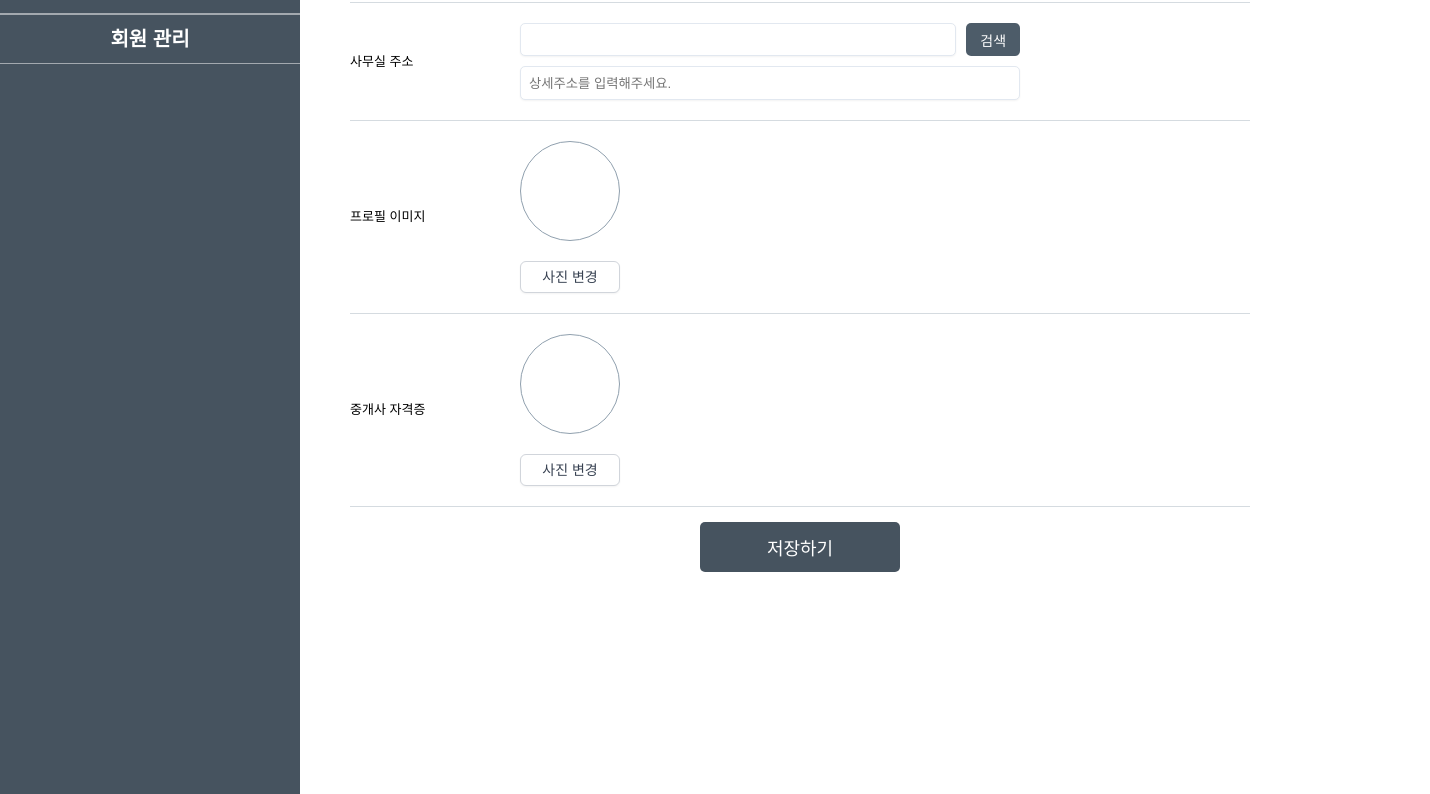
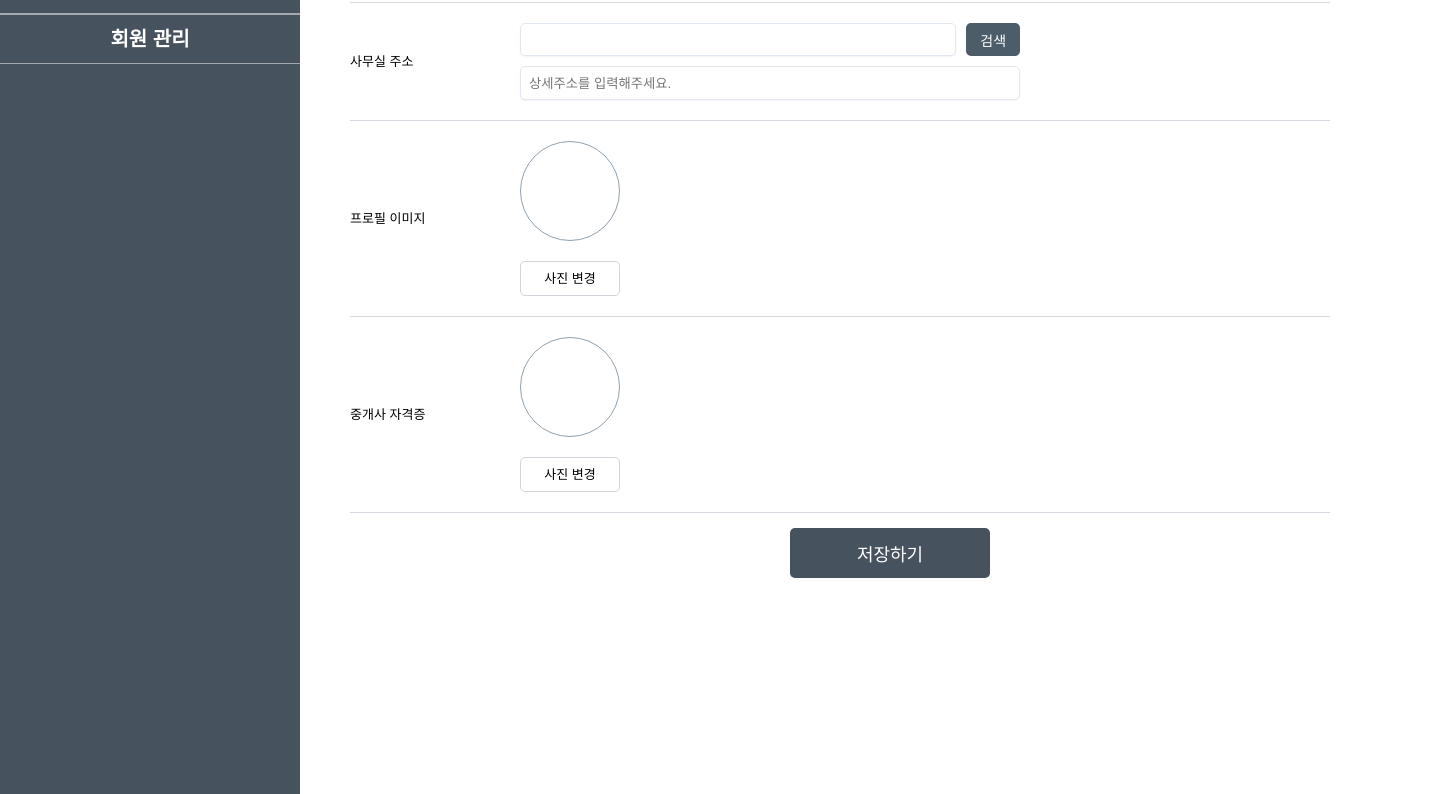
Before and after one commit to seungjae93/moodo, a React (Create React App) app: page /profileEdit in a window 1280 px wide. Shown: the part 586-1380 px from the top of the page, 1430 px wide, since content can reach past the window. Built offline with nearby package versions, Linux system fonts and the light colour scheme; no server answers; sample sign-in values are in the browser's storage.

Commit message:
:art: [feat] StRealEstate으로 스타일 통일

```diff
--- a/src/components/common/Card/MemberCard.tsx
+++ b/src/components/common/Card/MemberCard.tsx
@@ -19,10 +19,16 @@ function MemberCard() {
           <Button.Primary size="medium" fw="400" fs="18px">
             자격증 보기
           </Button.Primary>
-          <Button.Primary outlined size="medium" fw="400" fs="18px">
+          <Button.Negative
+            outlined
+            borderColor="black"
+            size="medium"
+            fw="400"
+            fs="18px"
+          >
             현재상태 <br />
             미승인
-          </Button.Primary>
+          </Button.Negative>
         </StMemberCard.ButtonBox>
         <Button.Primary fw="400" fs="18px">
           승인
@@ -39,7 +45,7 @@ const StMemberCard = {
     ${flex({ justify: "space-around" })}
     cursor: pointer;
     background-color: white;
-    width: 100%;
+    width: 900px;
     height: 180px;
     border: 0px solid black;
     border-radius: 10px;
--- a/src/components/common/EstateListing/AdditionalInfo.tsx
+++ b/src/components/common/EstateListing/AdditionalInfo.tsx
@@ -1,5 +1,5 @@
 import { UseFormRegister } from "react-hook-form";
-import { StRealEstateListing } from "../../../libs/styles/StRealEstateListing";
+import { StRealEstate } from "../../../libs/styles/StRealEstate";
 
 import RadioInput from "./RadioInput";
 interface AdditionalInfoProps {
@@ -16,7 +16,7 @@ function AdditionalInfo({
   register,
 }: AdditionalInfoProps) {
   return (
-    <StRealEstateListing.Content>
+    <StRealEstate.Content>
       <div className="contentTitle">{title}</div>
       <RadioInput
         register={register(name, {
@@ -26,7 +26,7 @@ function AdditionalInfo({
         options={options}
         name={name}
       />
-    </StRealEstateListing.Content>
+    </StRealEstate.Content>
   );
 }
 
--- a/src/components/common/SideNav/SideNav.tsx
+++ b/src/components/common/SideNav/SideNav.tsx
@@ -30,7 +30,7 @@ function SideNav() {
             <Link to="/realEstateManage">매물 관리</Link>
           </StSideNav.List>
           <StSideNav.List>
-            <Link to="/realEstateManage/:id">회원 관리</Link>
+            <Link to="/memberManage">회원 관리</Link>
           </StSideNav.List>
         </StSideNav.ListWrapper>
       </StSideNav.Wrapper>
--- a/src/libs/styles/StRealEstateListing.ts
+++ b/src/libs/styles/StRealEstate.ts
@@ -3,25 +3,41 @@ import styled from "styled-components";
 import palette from "./palette";
 import flex from "./utilFlex";
 
-export const StRealEstateListing = {
+export const StRealEstate = {
   Wrapper: styled.div`
     ${flex({ align: "", justify: "" })}
     padding-top: 30px;
     height: 100%;
-    width: 1000px;
+    width: 1080px;
     min-width: 700px;
   `,
 
-  Box: styled.div`
+  ProfileBox: styled.div`
     padding: 50px;
     width: 100%;
+    .contentBox {
+      width: 100%;
+      display: flex;
+      gap: 20px;
+      border-bottom: 1px solid ${palette.gray[0]};
+    }
+  `,
+
+  ListingBox: styled.div`
+    padding: 50px;
+    width: 100%;
+  `,
+
+  ManageCardBox: styled.div`
+    ${flex({ direction: "column", gap: "15px" })}
+    margin-top: 20px;
   `,
 
   Form: styled.form`
     width: 100%;
     .btnWrapper {
       ${flex({})}
-      width: 900px;
+      width: 1080px;
       margin-top: 15px;
     }
   `,
@@ -42,10 +58,42 @@ export const StRealEstateListing = {
     border-bottom: 1px solid #000000;
   `,
 
-  RadioInputWrapper: styled.div`
-    display: flex;
+  ProfileSemiTitle: styled.div`
+    ${flex({ justify: "" })}
+    width: 150px;
+    padding: 20px 20px 20px 0;
+    font-weight: 350;
+    font-size: 13px;
   `,
 
+  RadioInputWrapper: styled.div`
+    ${flex({ justify: "" })}
+  `,
+  ProfileContent: styled.div`
+    width: 450px;
+    padding: 0 20px 20px 0;
+    padding-top: 20px;
+    font-weight: 350;
+    font-size: 13px;
+    .profileImgPreview {
+      width: 100px;
+      height: 100px;
+      border-radius: 100%;
+      border: 1px solid ${palette.gray[1]};
+    }
+    .profileWrap {
+      ${flex({ direction: "column", gap: "20px", align: "" })}
+    }
+    .MyHomepageAddress {
+      width: 100%;
+      height: 33.6px;
+      padding: 0.5rem;
+      border: 1px solid #e2e8f0;
+      border-radius: 5px;
+      box-shadow: 0 1px 2px 0 rgba(0, 0, 0, 0.05);
+      color: #718096;
+    }
+  `,
   Content: styled.div`
     ${flex({ justify: "", gap: "10px" })}
     padding: 10px 0 10px 30px;
@@ -63,10 +111,6 @@ export const StRealEstateListing = {
       font-size: 25px;
       text-align: center;
       color: ${palette.gray[0]};
-    }
-    .optionsWrap {
-      ${flex({ justify: "", gap: "10px" })}
-      width: 600px;
     }
     .photoWrap {
       ${flex({ justify: "", gap: "10px" })}
@@ -96,4 +140,14 @@ export const StRealEstateListing = {
       cursor: pointer;
     }
   `,
+  ProfileLabel: styled.label`
+    width: 100px;
+    text-align: center;
+    cursor: pointer;
+    padding: 10px;
+    border: 1px solid #d1d5db;
+    background-color: #ffffff;
+    border-radius: 5px;
+    font-weight: 500;
+  `,
 };
--- a/src/pages/ProfileEdit.tsx
+++ b/src/pages/ProfileEdit.tsx
@@ -12,6 +12,7 @@ import PostCode from "../components/common/EstateListing/PostCode";
 import { profileApi } from "../apis/axios";
 import flex from "../libs/styles/utilFlex";
 import useUser from "../hooks/useUser";
+import { StRealEstate } from "../libs/styles/StRealEstate";
 
 interface ProfileEditForm {
   userId?: string;
@@ -100,26 +101,29 @@ function ProfileEdit() {
     }
     mutate(formData);
   };
-
   return (
     <>
-      <ProfileEditWrapper>
+      <StRealEstate.Wrapper>
         <SideNav />
-        <ProfileBox>
-          <ProfileTitle>프로필 설정</ProfileTitle>
-          <ProfileForm
+        <StRealEstate.ProfileBox>
+          <StRealEstate.Title>프로필 설정</StRealEstate.Title>
+          <StRealEstate.Form
             onSubmit={handleSubmit(onValid)}
             encType="multipart/form-data"
           >
             <div className="contentBox">
-              <ProfileSemiTitle>내 홈페이지 주소</ProfileSemiTitle>
-              <ProfileContent>
+              <StRealEstate.ProfileSemiTitle>
+                내 홈페이지 주소
+              </StRealEstate.ProfileSemiTitle>
+              <StRealEstate.ProfileContent>
                 <div className="MyHomepageAddress">내 홈페이지 주소</div>
-              </ProfileContent>
+              </StRealEstate.ProfileContent>
             </div>
             <div className="contentBox">
-              <ProfileSemiTitle>아이디</ProfileSemiTitle>
-              <ProfileContent>
+              <StRealEstate.ProfileSemiTitle>
+                아이디
+              </StRealEstate.ProfileSemiTitle>
+              <StRealEstate.ProfileContent>
                 <Input
                   register={register("userId")}
                   label="아이디"
@@ -127,11 +131,13 @@ function ProfileEdit() {
                   type="text"
                   kind="profile"
                 />
-              </ProfileContent>
+              </StRealEstate.ProfileContent>
             </div>
             <div className="contentBox">
-              <ProfileSemiTitle>중개사 이름</ProfileSemiTitle>
-              <ProfileContent>
+              <StRealEstate.ProfileSemiTitle>
+                중개사 이름
+              </StRealEstate.ProfileSemiTitle>
+              <StRealEstate.ProfileContent>
                 <Input
                   register={register("userName", {
                     required: "필수 응답 항목입니다.",
@@ -141,11 +147,13 @@ function ProfileEdit() {
                   type="text"
                   kind="profile"
                 />
-              </ProfileContent>
+              </StRealEstate.ProfileContent>
             </div>
             <div className="contentBox">
-              <ProfileSemiTitle>사무실 전화번호</ProfileSemiTitle>
-              <ProfileContent>
+              <StRealEstate.ProfileSemiTitle>
+                사무실 전화번호
+              </StRealEstate.ProfileSemiTitle>
+              <StRealEstate.ProfileContent>
                 <Input
                   register={register("userCompanyTelNumber", {
                     required: "필수 응답 항목입니다.",
@@ -155,11 +163,13 @@ function ProfileEdit() {
                   type="text"
                   kind="profile"
                 />
-              </ProfileContent>
+              </StRealEstate.ProfileContent>
             </div>
             <div className="contentBox">
-              <ProfileSemiTitle>본인 연락처</ProfileSemiTitle>
-              <ProfileContent>
+              <StRealEstate.ProfileSemiTitle>
+                본인 연락처
+              </StRealEstate.ProfileSemiTitle>
+              <StRealEstate.ProfileContent>
                 <Input
                   register={register("userPhoneNumber")}
                   label="본인 연락처"
@@ -168,11 +178,13 @@ function ProfileEdit() {
                   kind="profile"
                   readonly
                 />
-              </ProfileContent>
+              </StRealEstate.ProfileContent>
             </div>
             <div className="contentBox">
-              <ProfileSemiTitle>부동산 이름</ProfileSemiTitle>
-              <ProfileContent>
+              <StRealEstate.ProfileSemiTitle>
+                부동산 이름
+              </StRealEstate.ProfileSemiTitle>
+              <StRealEstate.ProfileContent>
                 <Input
                   register={register("userCompanyName", {
                     required: "필수 응답 항목입니다.",
@@ -182,17 +194,21 @@ function ProfileEdit() {
                   type="text"
                   kind="profile"
                 />
-              </ProfileContent>
+              </StRealEstate.ProfileContent>
             </div>
             <div className="contentBox">
-              <ProfileSemiTitle>사무실 주소</ProfileSemiTitle>
-              <ProfileContent>
+              <StRealEstate.ProfileSemiTitle>
+                사무실 주소
+              </StRealEstate.ProfileSemiTitle>
+              <StRealEstate.ProfileContent>
                 <PostCode register={register} />
-              </ProfileContent>
+              </StRealEstate.ProfileContent>
             </div>
             <div className="contentBox">
-              <ProfileSemiTitle>프로필 이미지</ProfileSemiTitle>
-              <ProfileContent>
+              <StRealEstate.ProfileSemiTitle>
+                프로필 이미지
+              </StRealEstate.ProfileSemiTitle>
+              <StRealEstate.ProfileContent>
                 <div className="profileWrap">
                   {profileImgPreview ? (
                     <img
@@ -202,7 +218,7 @@ function ProfileEdit() {
                   ) : (
                     <div className="profileImgPreview" />
                   )}
-                  <StLabel htmlFor="userProfileImg">
+                  <StRealEstate.ProfileLabel htmlFor="userProfileImg">
                     사진 변경
                     <input
                       {...register("userProfileImg", {
@@ -213,14 +229,16 @@ function ProfileEdit() {
                       accept="image/*"
                       style={{ display: "none" }}
                     />
-                  </StLabel>
+                  </StRealEstate.ProfileLabel>
                 </div>
-              </ProfileContent>
+              </StRealEstate.ProfileContent>
             </div>
 
             <div className="contentBox">
-              <ProfileSemiTitle>중개사 자격증</ProfileSemiTitle>
-              <ProfileContent>
+              <StRealEstate.ProfileSemiTitle>
+                중개사 자격증
+              </StRealEstate.ProfileSemiTitle>
+              <StRealEstate.ProfileContent>
                 {" "}
                 <div className="profileWrap">
                   {licensePreview ? (
@@ -228,7 +246,7 @@ function ProfileEdit() {
                   ) : (
                     <div className="profileImgPreview" />
                   )}
-                  <StLabel htmlFor="userBusinessLicense">
+                  <StRealEstate.ProfileLabel htmlFor="userBusinessLicense">
                     사진 변경
                     <input
                       {...register("userBusinessLicense", {
@@ -239,111 +257,19 @@ function ProfileEdit() {
                       accept="image/*"
                       style={{ display: "none" }}
                     />
-                  </StLabel>
+                  </StRealEstate.ProfileLabel>
                 </div>
-              </ProfileContent>
+              </StRealEstate.ProfileContent>
             </div>
             <div className="btnWrapper">
               <Button.Primary type="submit" size="large" fs="18px" fw="400">
                 저장하기
               </Button.Primary>
             </div>
-          </ProfileForm>
-        </ProfileBox>
-      </ProfileEditWrapper>
+          </StRealEstate.Form>
+        </StRealEstate.ProfileBox>
+      </StRealEstate.Wrapper>
     </>
   );
 }
 export default ProfileEdit;
-
-const ProfileEditWrapper = styled.div`
-  ${flex({ align: "" })}
-  padding-top: 30px;
-  height: 100%;
-  width: 1300px;
-  min-width: 700px;
-`;
-
-const ProfileBox = styled.div`
-  ${flex({ direction: "column", justify: "" })}
-  padding: 50px;
-  width: 100%;
-  .contentBox {
-    width: 100%;
-    display: flex;
-    gap: 20px;
-    border-bottom: 1px solid ${palette.gray[0]};
-  }
-`;
-const ProfileTitle = styled.div`
-  width: 100%;
-  padding: 0 20px 10px 0;
-  font-weight: 700;
-  font-size: 24px;
-  border-bottom: 3px solid black;
-`;
-
-const ProfileForm = styled.form`
-  width: 100%;
-  .btnWrapper {
-    ${flex({})}
-    margin-top:15px;
-  }
-`;
-
-const ProfileSemiTitle = styled.div`
-  ${flex({ justify: "" })}
-  width: 150px;
-  padding: 20px 20px 20px 0;
-  font-weight: 350;
-  font-size: 13px;
-`;
-
-const ProfileContent = styled.div`
-  width: 450px;
-  padding: 0 20px 20px 0;
-  padding-top: 20px;
-  font-weight: 350;
-  font-size: 13px;
-  .profileImgPreview {
-    width: 100px;
-    height: 100px;
-    border-radius: 100%;
-    border: 1px solid ${palette.gray[1]};
-  }
-  .profileWrap {
-    ${flex({ direction: "column", gap: "20px", align: "" })}
-  }
-  .MyHomepageAddress {
-    width: 100%;
-    height: 33.6px;
-    padding: 0.5rem;
-    border: 1px solid #e2e8f0;
-    border-radius: 5px;
-    box-shadow: 0 1px 2px 0 rgba(0, 0, 0, 0.05);
-    color: #718096;
-  }
-`;
-const StLabel = styled.label`
-  width: 100px;
-  text-align: center;
-  cursor: pointer;
-  padding: 0.5rem 0.75rem;
-  border: 1px solid #d1d5db;
-  background-color: #ffffff;
-  border-radius: 0.375rem;
-  box-shadow: 0 1px 2px rgba(0, 0, 0, 0.05);
-  font-size: 0.875rem;
-  font-weight: 500;
-  color: #374151;
-  &:hover {
-    background-color: #f9fafb;
-    border-color: #d1d5db;
-  }
-  &:focus-within {
-    ring-width: 2px;
-    ring-offset-width: 2px;
-    ring-offset-color: #ffffff;
-    ring-color: #f97316;
-  }
-`;
```
Also changed, not shown: src/components/common/Button/Button.tsx (+16 -4 lines), src/components/common/EstateListing/PropertyContent.tsx (+9 -9 lines), src/pages/MemberManage.tsx (+8 -35 lines), src/pages/RealEstateListing.tsx (+33 -47 lines), src/pages/RealEstateManage.tsx (+25 -55 lines).
